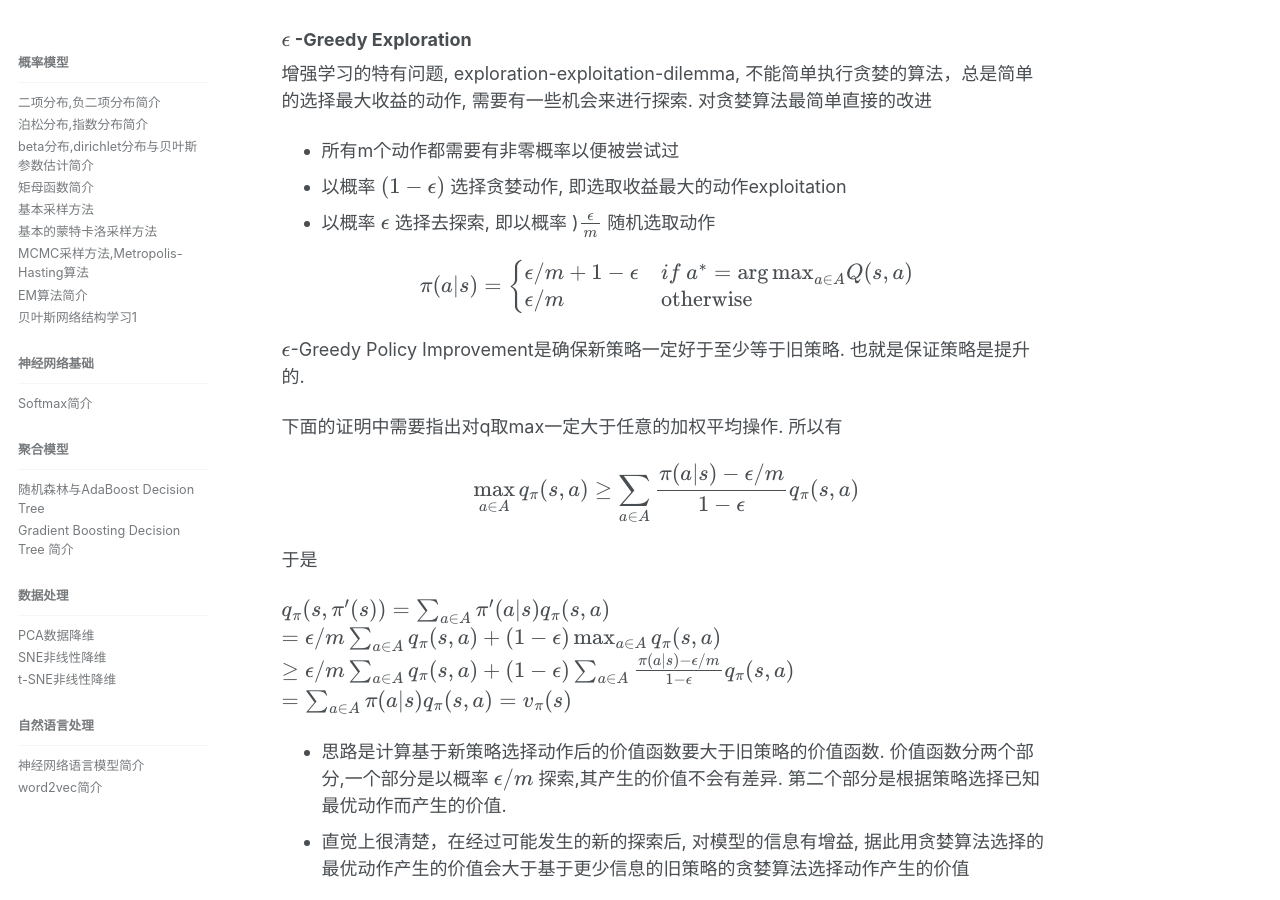
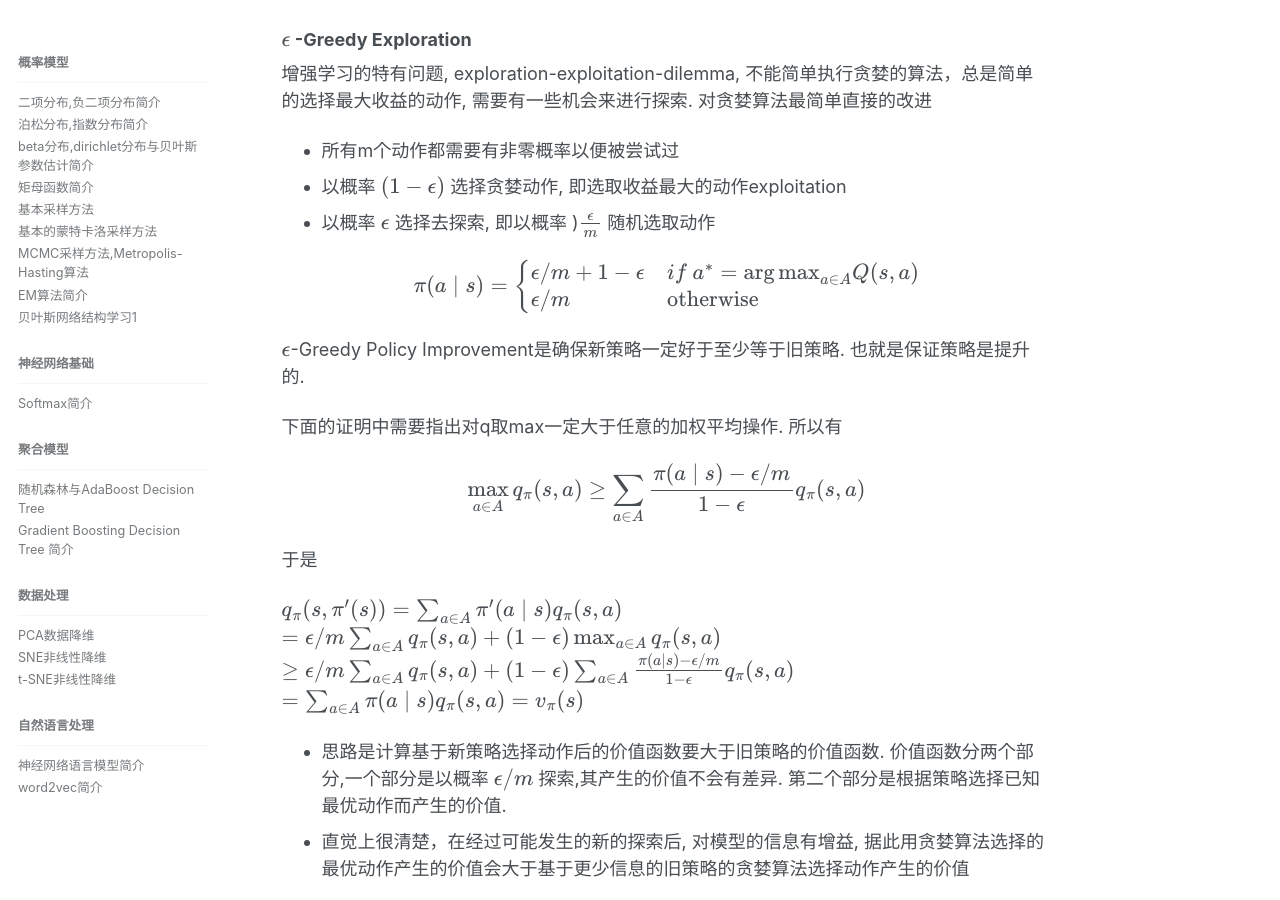
Before and after one commit to lucius-yu/lucius-yu.github.io, a Jekyll site: the page built from _docs/model-free-control.md, in a window 1280 px wide and 900 px high, scrolled down 2253 px. Built offline with Jekyll 4.4.1, drawn with Linux system fonts in a browser that asks for light colours; formulas are drawn with MathJax 3; some of the changed text lies outside the part shown.

Commit message:
update  for model free control

```diff
--- a/_docs/model-free-control.md
+++ b/_docs/model-free-control.md
@@ -65,7 +65,7 @@ $$ \pi^\prime(s) = \mathop{\arg\max_{a \in A} Q(s, a)} $$
 * 以概率 $\epsilon$ 选择去探索, 即以概率 )$\frac{\epsilon}{m}$ 随机选取动作
 
 $$ \begin{equation}
-\pi(a|s) =
+\pi(a \mid s) =
 \begin{cases}
 \epsilon / m + 1 - \epsilon & {if \space a^* = \mathop{\arg\max}_{a \in A} Q(s,a) }\\
 \epsilon / m & \text{otherwise}
@@ -76,14 +76,14 @@ $\epsilon$-Greedy Policy Improvement是确保新策略一定好于至少等于
 
 下面的证明中需要指出对q取max一定大于任意的加权平均操作. 所以有
 
-$$ \mathop{\max_{a \in A}}q_\pi(s,a) \ge \sum_{a \in A} \frac{\pi(a|s)-\epsilon/m}{1-\epsilon} q_\pi(s,a) $$
+$$ \mathop{\max_{a \in A}}q_\pi(s,a) \ge \sum_{a \in A} \frac{\pi(a \mid s)-\epsilon/m}{1-\epsilon} q_\pi(s,a) $$
 
 于是
 
-$$ q_\pi (s, \pi^\prime(s)) = \sum_{a \in A} \pi^\prime(a|s) q_{\pi}(s,a) $$
+$$ q_\pi (s, \pi^\prime(s)) = \sum_{a \in A} \pi^\prime(a \mid s) q_{\pi}(s,a) $$
 $$ = \epsilon / m \sum_{a \in A} q_\pi(s,a) + (1-\epsilon) \mathop{\max_{a \in A}}q_\pi(s,a) $$
-$$ \ge \epsilon / m \sum_{a \in A} q_\pi(s,a) + (1-\epsilon) \sum_{a \in A} \frac{\pi(a|s)-\epsilon/m}{1-\epsilon} q_\pi(s,a) $$
-$$ = \sum_{a \in A} \pi(a|s)q_\pi(s,a) = v_\pi(s)$$
+$$ \ge \epsilon / m \sum_{a \in A} q_\pi(s,a) + (1-\epsilon) \sum_{a \in A} \frac{\pi(a \mid s)-\epsilon/m}{1-\epsilon} q_\pi(s,a) $$
+$$ = \sum_{a \in A} \pi(a \mid s)q_\pi(s,a) = v_\pi(s)$$
 
 * 思路是计算基于新策略选择动作后的价值函数要大于旧策略的价值函数. 价值函数分两个部分,一个部分是以概率 $\epsilon / m$ 探索,其产生的价值不会有差异. 第二个部分是根据策略选择已知最优动作而产生的价值.
 * 直觉上很清楚，在经过可能发生的新的探索后, 对模型的信息有增益, 据此用贪婪算法选择的最优动作产生的价值会大于基于更少信息的旧策略的贪婪算法选择动作产生的价值
@@ -118,7 +118,7 @@ $$ = \sum_{a \in A} \pi(a|s)q_\pi(s,a) = v_\pi(s)$$
 * 所有的状态-动作对应当能无限多次的被尝试到
 $$ \lim_{k \rightarrow \infty} N_k(s,a) = \infty$$
 * 策略应当收敛到一个贪婪策略
-$$ \lim_{k \rightarrow \infty} \pi_k (a|s) = I(a= \mathop{\arg\max_{a^\prime \in A}} Q_k(s,a)) $$
+$$ \lim_{k \rightarrow \infty} \pi_k (a \mid s) = I(a= \mathop{\arg\max_{a^\prime \in A}} Q_k(s,a)) $$
 
 对于 $\epsilon$-greddy来说就是需要 $\epsilon$ 不断减小(decay) 例如 当 $\epsilon_k = \frac{1}{k}$ 时,随着k增大, $\epsilon$ 趋近于0, 此时的 $\epsilon-greedy$ 符合GLIE
 
@@ -302,7 +302,7 @@ $$ = E_{X \sim Q} [\frac{P(X)}{Q(X)} f (X)] $$
 * 使用策略 $\mu$生成的返回(return)来评估策略 $\pi$
 * 对返回 $G_t$ 根据策略间的相似性进行加权
 * 对一个回合中需要计算多个重要性样本权重来对返回进行纠正
-$$G_t^{\pi/\mu} = \frac{\pi(A_t|S_t)}{\mu(A_t|S_t)} \frac{\pi(A_{t+1}|S_{t+1})}{\mu(A_{t+1}|S_{t+1})}...\frac{\pi(A_T|S_T)}{\mu(A_T|S_T)} $$
+$$G_t^{\pi/\mu} = \frac{\pi(A_t \mid S_t)}{\mu(A_t \mid S_t)} \frac{\pi(A_{t+1} \mid S_{t+1})}{\mu(A_{t+1} \mid S_{t+1})}...\frac{\pi(A_T \mid S_T)}{\mu(A_T \mid S_T)} $$
 * 用纠正后的返回来进行更新
 $$ V(S_t) \leftarrow V(S_t) + \alpha(G^{\pi/\mu}-V(S_t)) $$
 * Cannot use if $\mu$ is zero when $\pi$ is non-zero
@@ -315,7 +315,7 @@ $$ V(S_t) \leftarrow V(S_t) + \alpha(G^{\pi/\mu}-V(S_t)) $$
 * 使用策略 $\mu$生成的TD target来评估策略 $\pi$
 * 对TD target, $R + \gamma V(S')$ 用重要性加权
 * 仅需要对一步进行重要性纠正
-$$V(S_t) \leftarrow V(S_t) + \alpha (\frac{\pi(A_t|S_t)}{\mu(A_t|S_t)}(R_{t+1}+\gamma V(S_{t+1}))-V(S_t)) $$
+$$V(S_t) \leftarrow V(S_t) + \alpha (\frac{\pi(A_t \mid S_t)}{\mu(A_t \mid S_t)}(R_{t+1}+\gamma V(S_{t+1}))-V(S_t)) $$
 * Much lower variance than Monte-Carlo importance sampling
 * Policies only need to be similar over a single step
 
@@ -332,8 +332,8 @@ $$V(S_t) \leftarrow V(S_t) + \alpha (\frac{\pi(A_t|S_t)}{\mu(A_t|S_t)}(R_{t+1}+\
 
 * 策略控制, 考虑的是评估状态动作价值函数Q(s,a)
 * 无需重要性采样
-* 下一个要执行的动作由行为策略给出, $A_{t+1} \sim \mu (\cdot|s_t)$
-* 而利用下一步动作来尽心策略评估评估时(更新Q), 该动作是有目标策略给出的, $A \sim \pi(\cdot|s_t)$
+* 下一个要执行的动作由行为策略给出, $A_{t+1} \sim \mu (\cdot \mid s_t)$
+* 而利用下一步动作来尽心策略评估评估时(更新Q), 该动作是有目标策略给出的, $A \sim \pi(\cdot \mid s_t)$
 * 更新
 $$ Q(S_t, A_t) \leftarrow Q(S_t, A_t) + \alpha (R_{t+1} + \gamma Q(S_{t+1}, \color{red}{A^\prime}) - Q(S_t, A_t))$$
 
```
